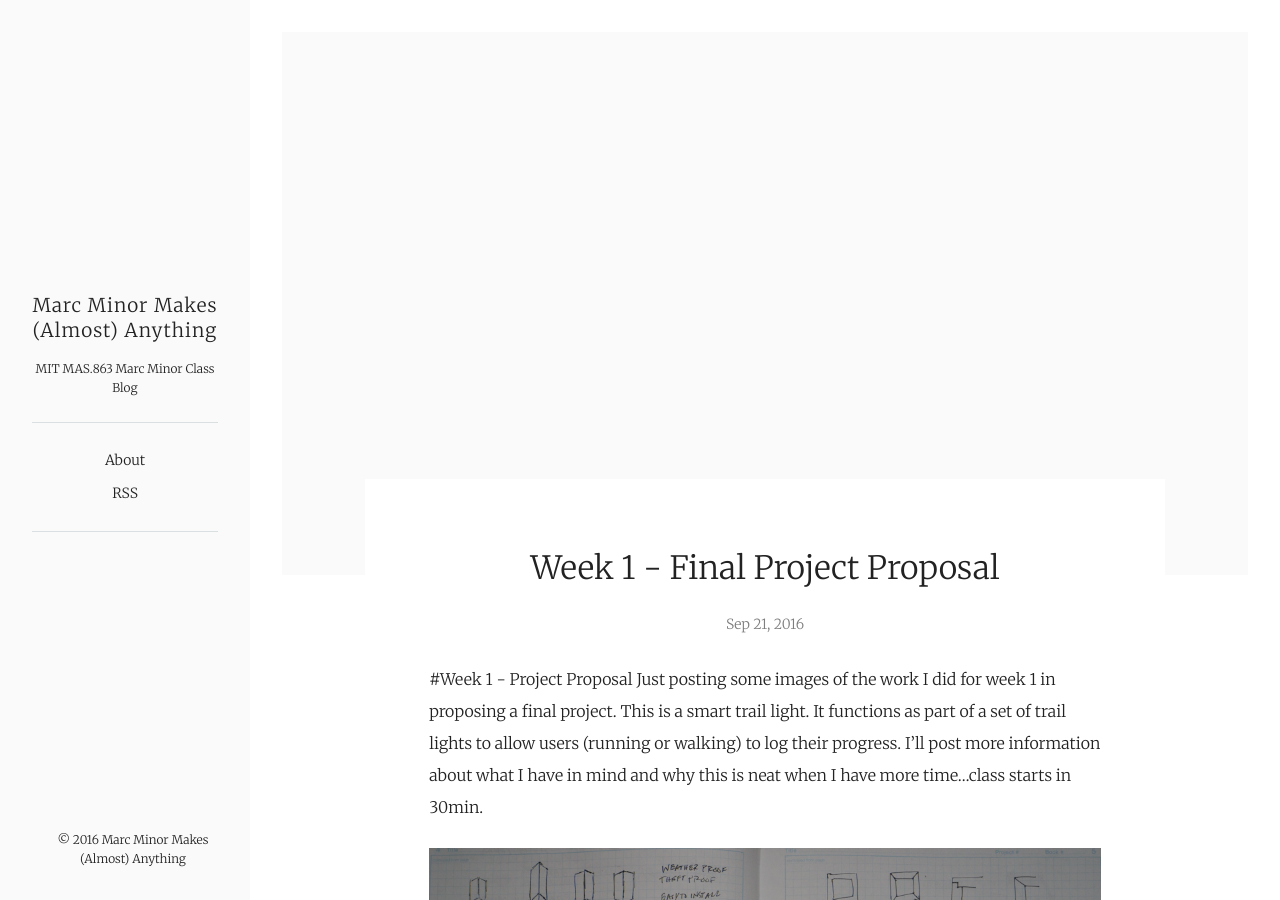
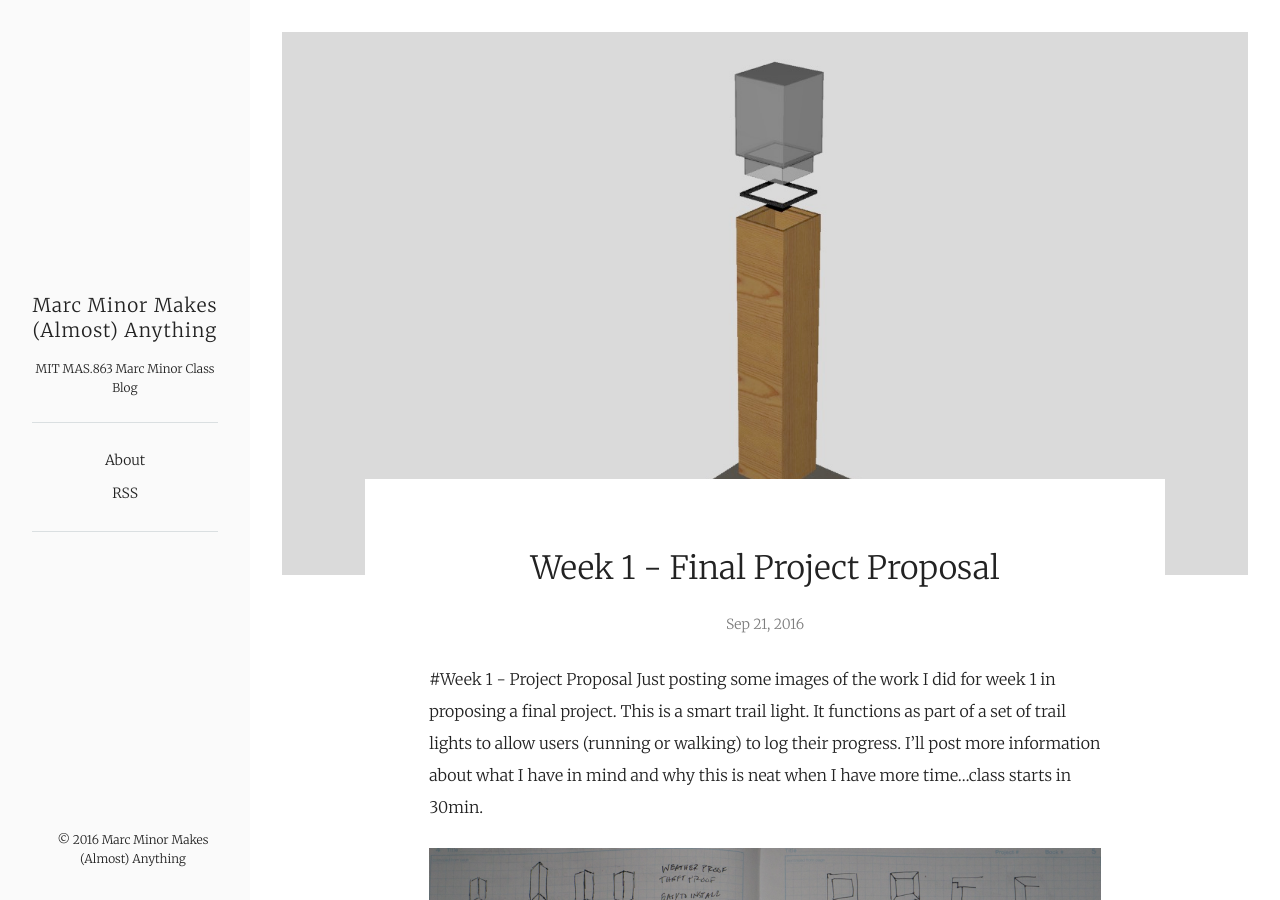
Before and after one commit to marcminor/howtomake, a Jekyll site: the page built from _posts/2016-09-21-week-1.md, in a window 1280 px wide and 900 px high. Built offline with Jekyll 4.4.1, drawn with Linux system fonts in a browser that asks for light colours.

Commit message:
minor updates

```diff
--- a/_config.yml
+++ b/_config.yml
@@ -10,7 +10,7 @@ title: Marc Minor Makes (Almost) Anything
 email: mminor@gsd.harvard.edu
 description: MIT MAS.863 Marc Minor Class Blog
 baseurl: '/classes/863.16/section.Harvard/people/Minor' # the subpath of your site, e.g. /blog
-url: 'http://fab.cba.mit.edu/' # the base hostname & protocol for your site
+url: 'fab.cba.mit.edu/' # the base hostname & protocol for your site
 twitter_username: marcminor
 github_username: marcminor
 
--- a/_posts/2016-09-21-week-1.md
+++ b/_posts/2016-09-21-week-1.md
@@ -4,7 +4,7 @@
   featured: false
   author: marc
   tags: [3D Modeling]
-  image: 'images/posts/01-light-explode.jpg'
+  image: '/images/posts/01-light-explode.jpg'
 ---
 
 #Week 1 - Project Proposal
```
Also changed, not shown: _posts/2016-09-21-week-2.md (+1 -1 lines), 8 other files.
